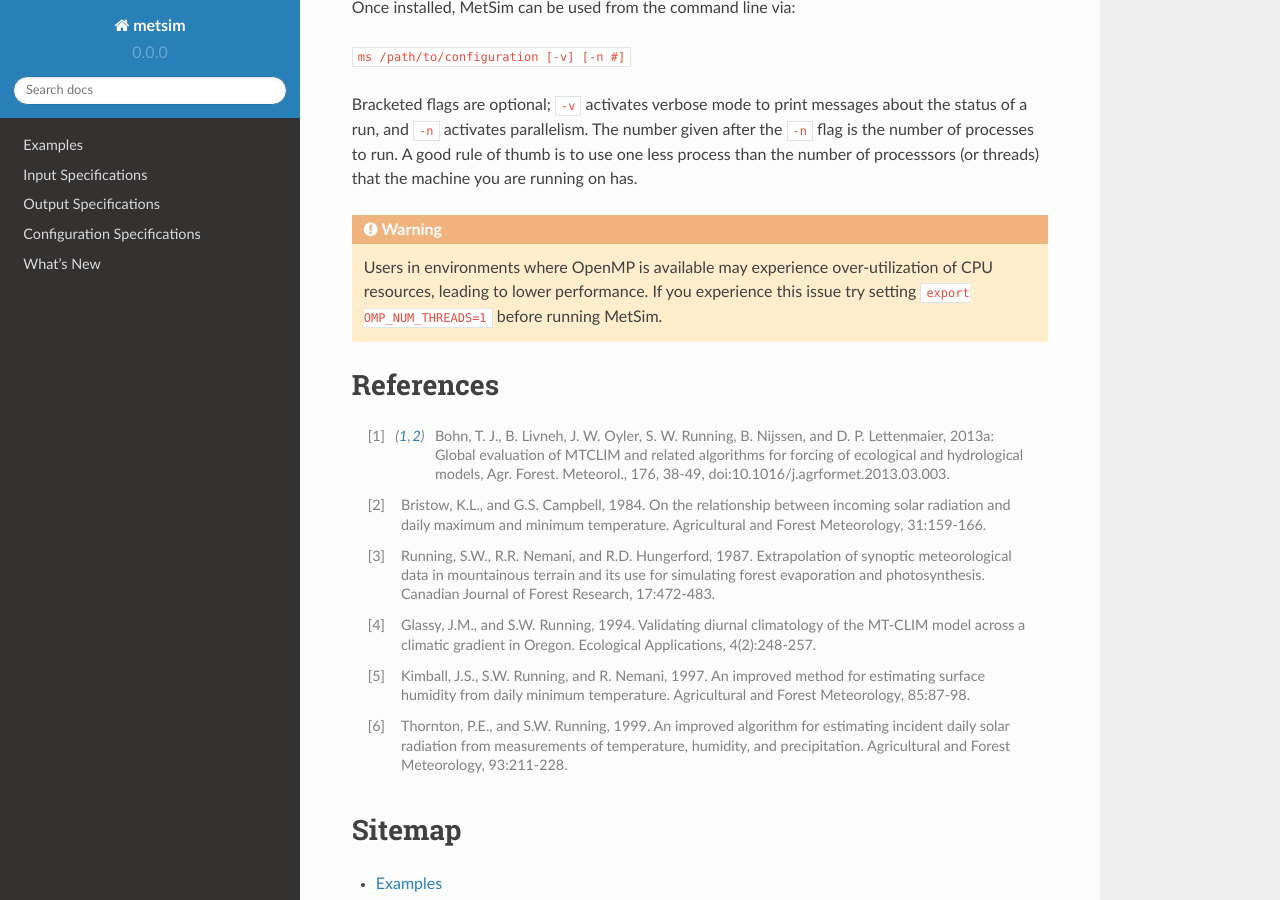
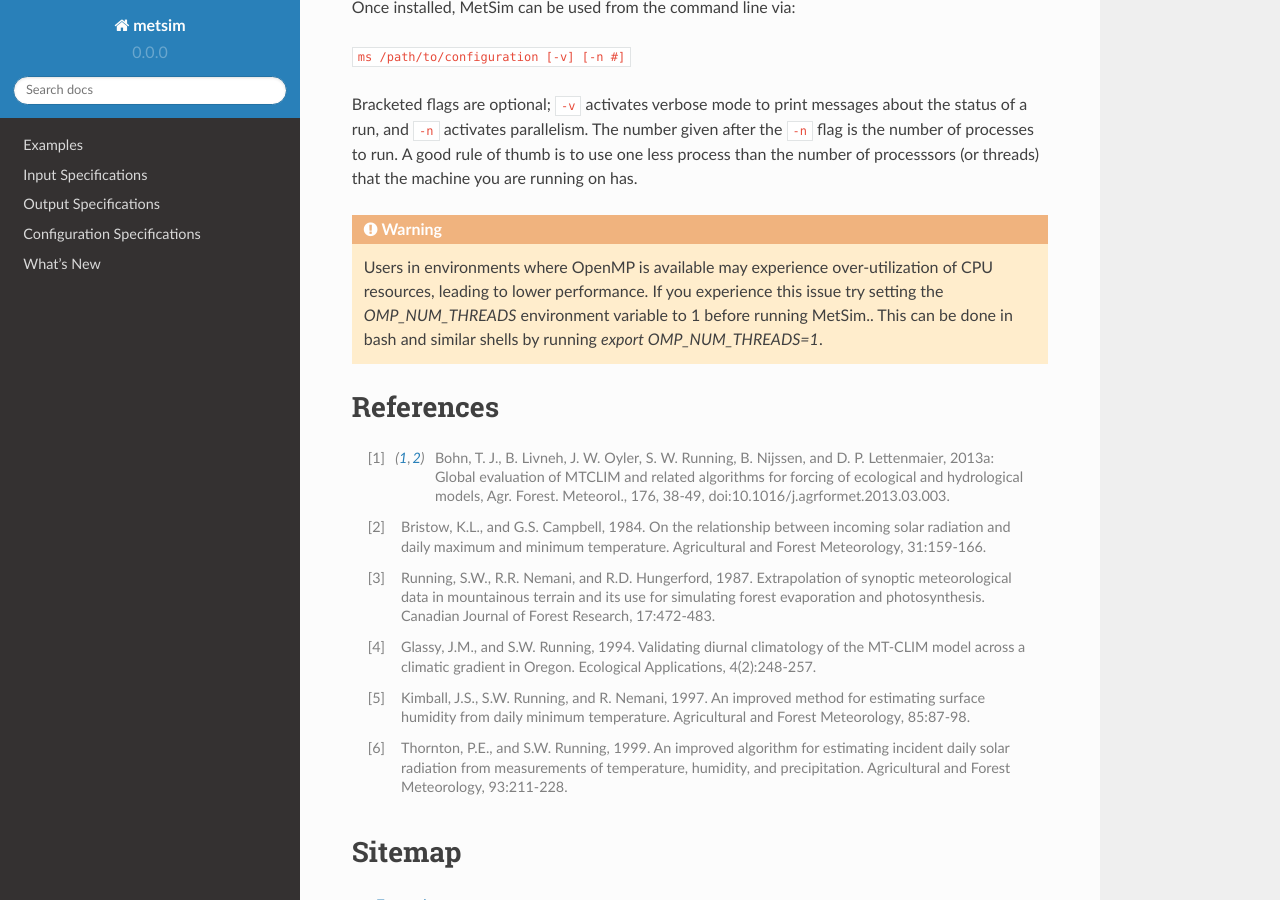
Before and after one commit to UW-Hydro/MetSim, a Sphinx documentation site: the page built from docs/index.rst, in a window 1280 px wide and 900 px high, scrolled down 1867 px. Built offline with Sphinx 7.4.7 and the Read the Docs theme 2.0.0, drawn with Linux system fonts in a browser that asks for light colours; pages that are not in the unit, such as notebooks, are missing from menus.

Commit message:
Addressing @bartnijssen's comments for generality.

```diff
--- a/docs/index.rst
+++ b/docs/index.rst
@@ -101,9 +101,12 @@
 machine you are running on has.
 
 .. warning::
-    Users in environments where OpenMP is available may experience over-utilization
-    of CPU resources, leading to lower performance. If you experience this issue
-    try setting ``export OMP_NUM_THREADS=1`` before running MetSim.
+    Users in environments where OpenMP is available may experience
+    over-utilization of CPU resources, leading to lower performance. If you experience
+    this issue try setting the `OMP_NUM_THREADS` environment variable to 1 before running
+    MetSim.. This can be done in bash and similar shells by running
+    `export OMP_NUM_THREADS=1`.
+
 
 References
 ==========
```
Also changed, not shown: README.md (+3 -1 lines).
